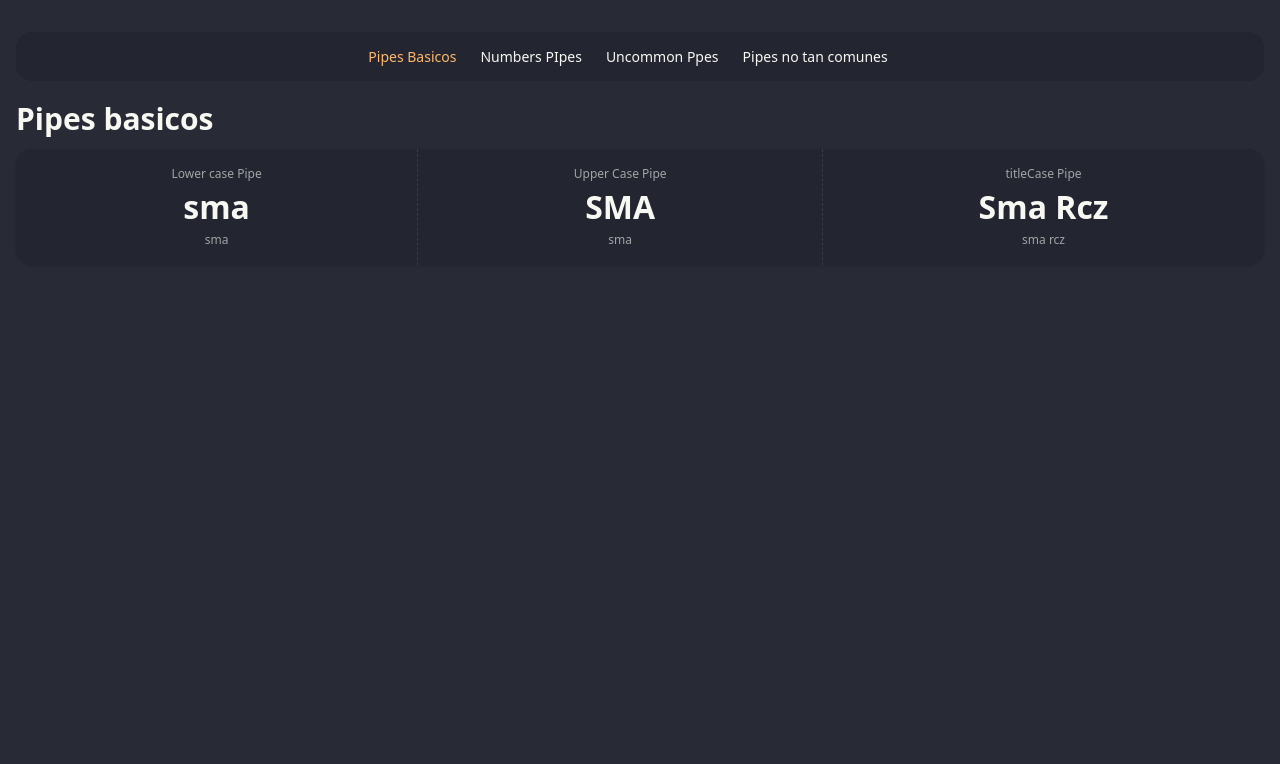
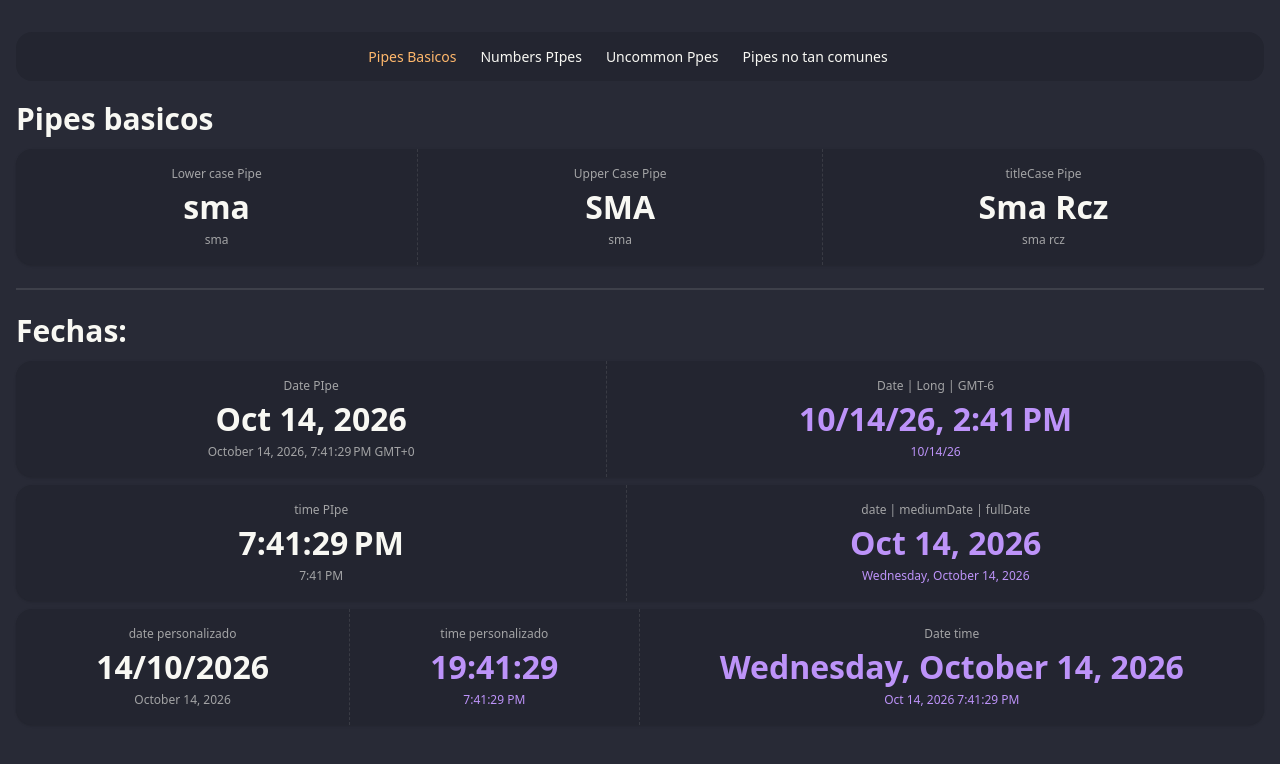
Before and after one commit to seiku2000/pipesAngular, an Angular app: page /basic in a window 1280 px wide. Shown: the top 764 px of the page. Built offline with nearby package versions, Linux system fonts and the light colour scheme.

Commit message:
datePiepe

```diff
--- a/src/app/pages/basic-page/basic-page.html
+++ b/src/app/pages/basic-page/basic-page.html
@@ -22,3 +22,70 @@
         <div class="stat-desc">{{fullname() | lowercase}}</div>
     </div>
 </div>
+
+<div class="divider"></div>
+
+<section class="mb-3">
+    <h1 class="text-3xl font-bold mb-2">Fechas:</h1>
+
+</section>
+
+
+<div class="stats stats-vertical lg:stats-horizontal shadow-sm w-full bg-base-200">
+    <div class="stat place-items-center">
+        <div class="stat-title">Date PIpe</div><!--1.0-0 sin decimales-->
+        <div class="stat-value">{{customDate() | date}}</div><!--decimales 2 -->
+        <div class="stat-desc">{{customDate() | date:'long'}}</div>
+    </div>
+
+    <div class="stat place-items-center">
+        <div class="stat-title">Date | Long | GMT-6</div><!--long es la fecha completa y GMT-5 es la zona horaria-->
+        <div class="stat-value text-secondary">{{customDate() | date:'short' : 'GMT-5'}}</div>
+        <!--fecha corta y zona horaria GMT-5-->
+        <div class="stat-desc text-secondary">{{customDate() | date:'shortDate'}}</div>
+    </div>
+
+
+
+</div>
+
+<div class="stats stats-vertical lg:stats-horizontal shadow-sm w-full bg-base-200 mt-2">
+    <div class="stat place-items-center">
+        <div class="stat-title">time PIpe</div><!--1.0-0 sin decimales-->
+        <div class="stat-value">{{customDate() | date:'mediumTime'}}</div><!--decimales 2 -->
+        <div class="stat-desc">{{customDate() | date:'shortTime'}}</div>
+    </div>
+
+    <div class="stat place-items-center">
+        <div class="stat-title">date | mediumDate | fullDate</div>
+        <!--long es la fecha completa y GMT-5 es la zona horaria-->
+        <div class="stat-value text-secondary">{{customDate() | date:'mediumDate'}}</div>
+        <!--fecha corta y zona horaria GMT-5-->
+        <div class="stat-desc text-secondary">{{customDate() | date:'fullDate'}}</div>
+    </div>
+</div>
+
+
+<div class="stats stats-vertical lg:stats-horizontal shadow-sm w-full bg-base-200 mt-2">
+    <div class="stat place-items-center">
+        <div class="stat-title">date personalizado</div><!--1.0-0 sin decimales-->
+        <div class="stat-value">{{customDate() | date:'dd/MM/yyyy'}}</div><!--decimales 2 -->
+        <div class="stat-desc">{{customDate() | date:'MMMM dd, yyyy'}}</div>
+    </div>
+
+    <div class="stat place-items-center">
+        <div class="stat-title">time personalizado</div>
+        <!--long es la fecha completa y GMT-5 es la zona horaria-->
+        <div class="stat-value text-secondary">{{customDate() | date:'HH:mm:ss'}}</div>
+        <!--fecha corta y zona horaria GMT-5-->
+        <div class="stat-desc text-secondary">{{customDate() | date:'h:m:s a'}}</div>
+    </div>
+
+    <div class="stat place-items-center">
+        <div class="stat-title">Date time</div>
+        <!--long es la fecha completa y GMT-5 es la zona horaria-->
+        <div class="stat-value text-secondary">{{customDate() | date:'EEEE, MMMM dd, yyyy'}}</div>
+        <!--fecha corta y zona horaria GMT-5-->
+        <div class="stat-desc text-secondary">{{customDate() | date:'MMM dd, yyyy h:m:s a'}}</div>
+    </div>
+</div>
--- a/src/app/pages/basic-page/basic-page.ts
+++ b/src/app/pages/basic-page/basic-page.ts
@@ -1,9 +1,9 @@
-import { LowerCasePipe, TitleCasePipe, UpperCasePipe } from '@angular/common';
-import { Component, signal } from '@angular/core';
+import { DatePipe, LowerCasePipe, TitleCasePipe, UpperCasePipe } from '@angular/common';
+import { Component, effect, signal } from '@angular/core';
 
 @Component({
   selector: 'app-basic-page',
-  imports: [LowerCasePipe, UpperCasePipe, TitleCasePipe],
+  imports: [LowerCasePipe, UpperCasePipe, TitleCasePipe, DatePipe],
   templateUrl: './basic-page.html',
 })
 export default class BasicPage {
@@ -13,4 +13,21 @@ export default class BasicPage {
   nameUpper = signal('SMA');
   fullname = signal('SmA RcZ');
 
+  customDate = signal(new Date());
+
+  dateChanged = effect((onCleanup) => {
+    const intervale = setInterval(() => {
+      this.customDate.set(new Date());
+      console.log('tick')
+    }, 1000);
+    //esto muy importante para liberar memoria o no generar fugas de memoria
+    onCleanup(() => {
+      clearInterval(intervale);
+      console.log('Intervalo limpiado');
+    })
+
+  })
+
+
+
 }
```
